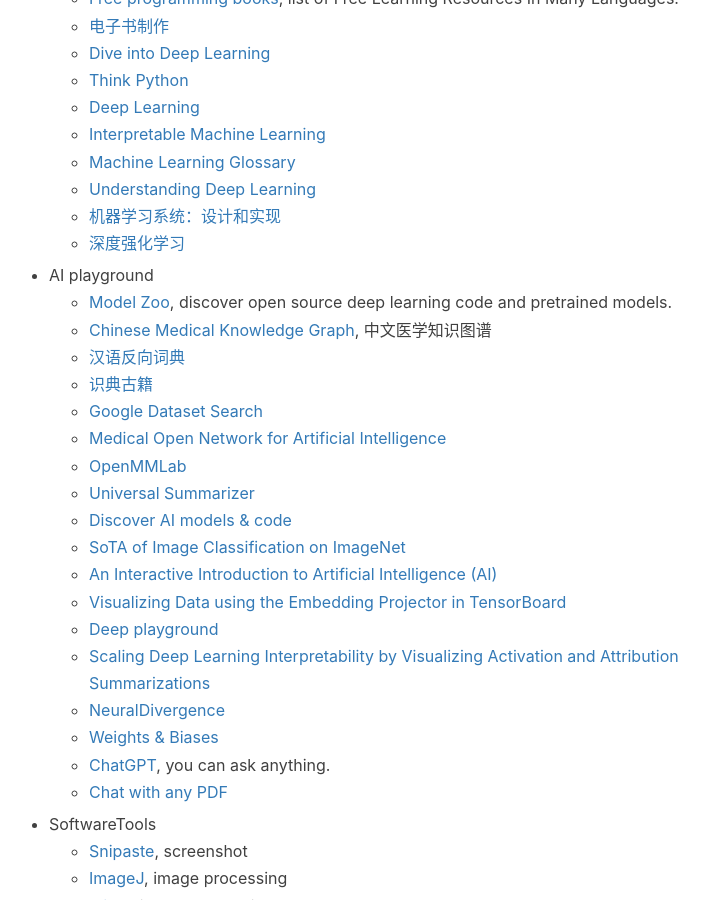
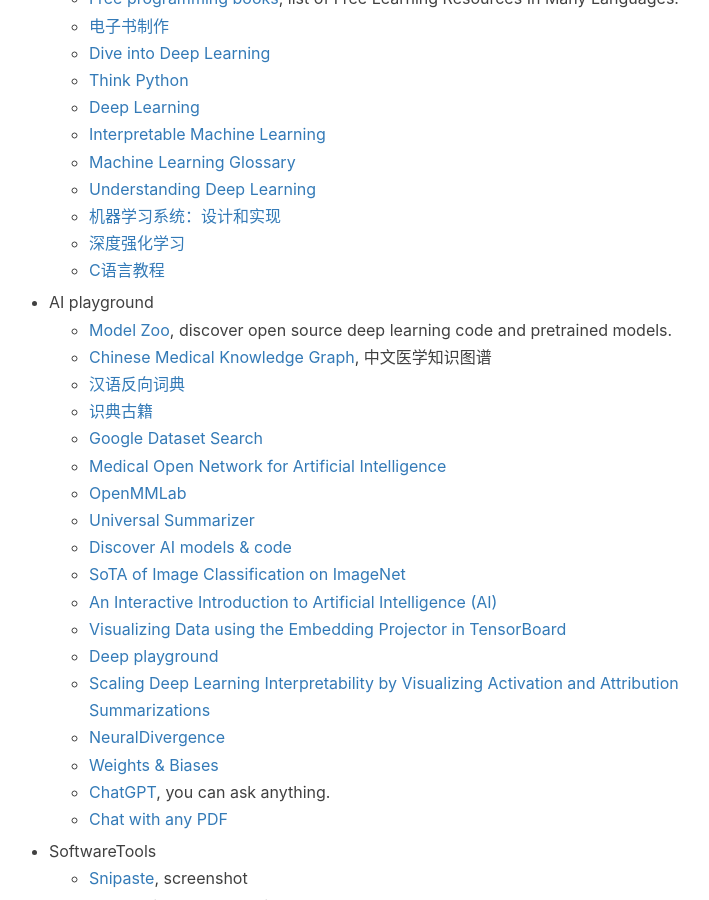
Before and after one commit to jizhang02/jizhang02.github.io, a Jekyll site: the page built from _posts/2020-02-24-productivity.markdown, in a window 1280 px wide and 900 px high, scrolled down 2165 px. Shown: the whole window, without its empty margins (256-965 px from the left). Built offline with Jekyll 4.4.1, drawn with Linux system fonts in a browser that asks for light colours; nearby versions of some CDN libraries; a script that is not in the unit is left out; comment, search, counter and statistics services are not loaded.

Commit message:
Update 2020-02-24-productivity.markdown

```diff
--- a/_posts/2020-02-24-productivity.markdown
+++ b/_posts/2020-02-24-productivity.markdown
@@ -88,6 +88,7 @@
     * [Understanding Deep Learning](https://udlbook.github.io/udlbook/)
     * [机器学习系统：设计和实现](https://openmlsys.github.io/)
     * [深度强化学习](https://deepreinforcementlearningbook.org/assets/pdfs/%E6%B7%B1%E5%BA%A6%E5%BC%BA%E5%8C%96%E5%AD%A6%E4%B9%A0(%E4%B8%AD%E6%96%87%E7%89%88-%E5%BD%A9%E8%89%B2%E5%8E%8B%E7%BC%A9).pdf)
+    * [C语言教程](https://wangdoc.com/clang/intro)
 
 
 * AI playground
```
